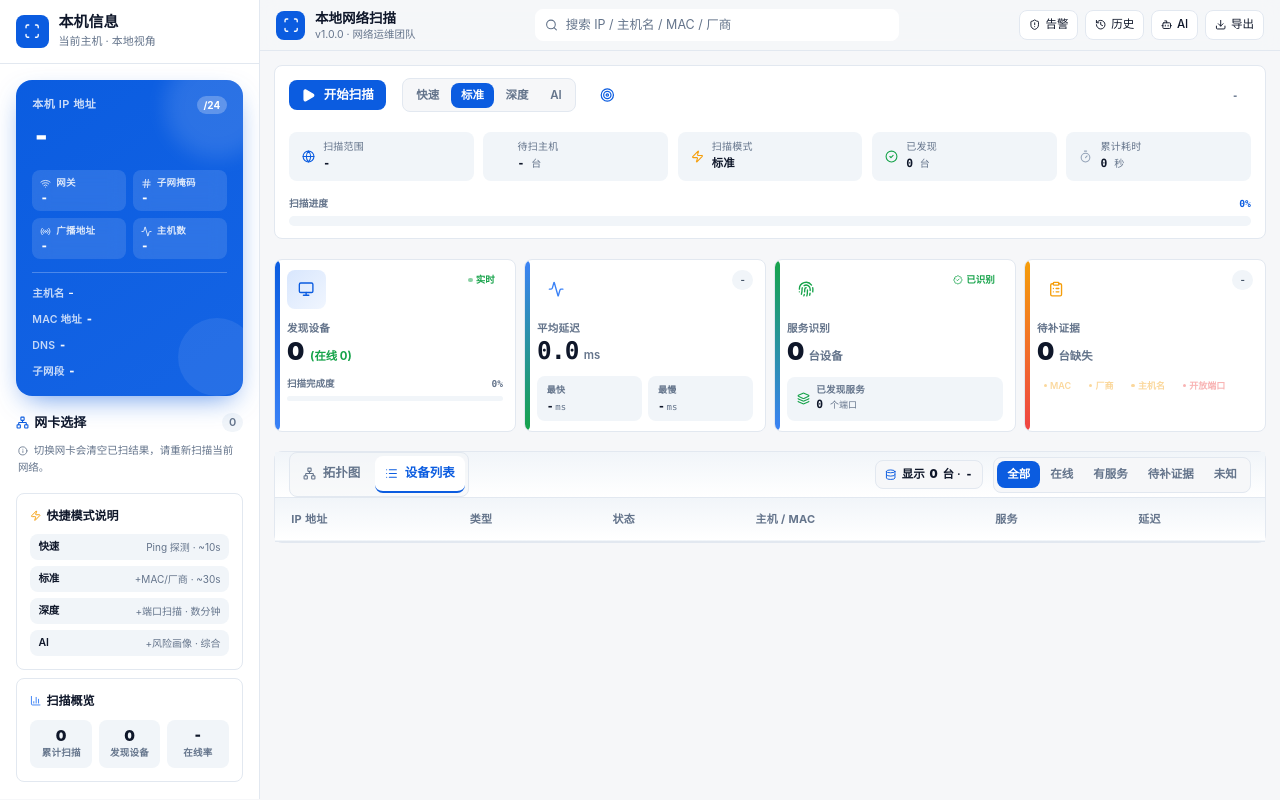
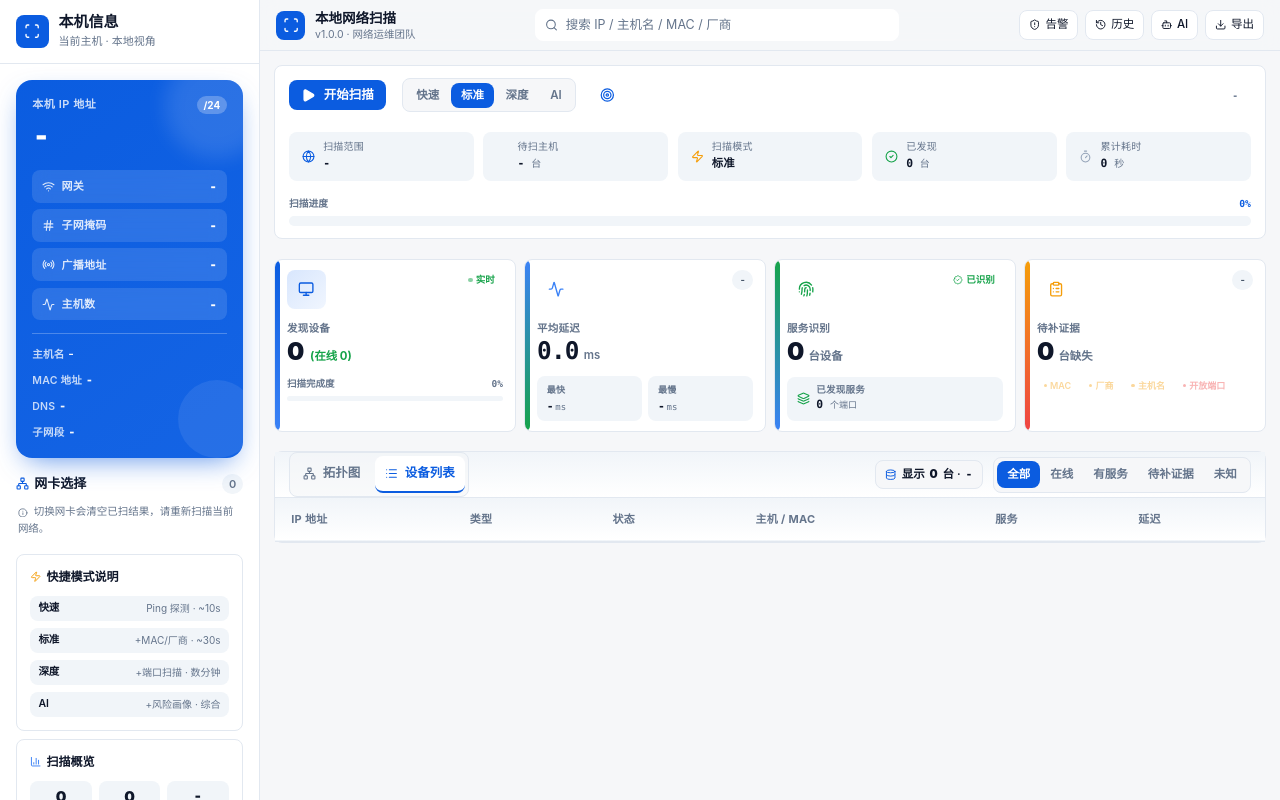
Before and after one commit to leitao2000/network-scanner, an Electron app: page network-scanner/pages/index.html in a window 1280 px wide. Drawn offline with nearby package versions, Linux system fonts and the light colour scheme; no server answers.

Commit message:
style(network-scanner): 调整网络参数布局与样式细节
将原2列网格布局改为单列纵向布局，调整图标尺寸、文字大小与间距，优化页面展示效果

```diff
--- a/network-scanner/pages/index.html
+++ b/network-scanner/pages/index.html
@@ -2181,35 +2181,35 @@ body {
                 </div>
                 <div id="local-ip" class="text-3xl font-black scanner-mono mb-5 tracking-tight" style="font-size:clamp(22px, 2.4vw, 30px);">-</div>
 
-                <!-- 4 项网络参数（2x2 grid） -->
-                <div class="grid grid-cols-2 gap-2 mb-4">
-                  <div class="info-chip-row px-2.5 py-2 rounded-lg bg-white/12 backdrop-blur-sm">
-                    <div class="flex items-center gap-1.5 mb-0.5 opacity-85">
-                      <i data-lucide="wifi" style="width:11px;height:11px;"></i>
-                      <span class="text-[9.5px] font-semibold uppercase tracking-wide">网关</span>
+                <!-- 4 项网络参数（单列，一行一个，横向行布局） -->
+                <div class="space-y-2 mb-4">
+                  <div class="info-chip-row flex items-center justify-between px-3 py-2.5 rounded-lg bg-white/12 backdrop-blur-sm">
+                    <div class="flex items-center gap-2 opacity-85">
+                      <i data-lucide="wifi" style="width:13px;height:13px;"></i>
+                      <span class="text-[11px] font-semibold tracking-wide">网关</span>
                     </div>
-                    <div id="local-gateway" class="scanner-mono text-[12.5px] font-bold leading-none truncate">-</div>
-                  </div>
-                  <div class="info-chip-row px-2.5 py-2 rounded-lg bg-white/12 backdrop-blur-sm">
-                    <div class="flex items-center gap-1.5 mb-0.5 opacity-85">
-                      <i data-lucide="hash" style="width:11px;height:11px;"></i>
-                      <span class="text-[9.5px] font-semibold uppercase tracking-wide">子网掩码</span>
+                    <div id="local-gateway" class="scanner-mono text-[13px] font-bold leading-none truncate">-</div>
+                  </div>
+                  <div class="info-chip-row flex items-center justify-between px-3 py-2.5 rounded-lg bg-white/12 backdrop-blur-sm">
+                    <div class="flex items-center gap-2 opacity-85">
+                      <i data-lucide="hash" style="width:13px;height:13px;"></i>
+                      <span class="text-[11px] font-semibold tracking-wide">子网掩码</span>
                     </div>
-                    <div id="local-netmask" class="scanner-mono text-[12.5px] font-bold leading-none truncate">-</div>
-                  </div>
-                  <div class="info-chip-row px-2.5 py-2 rounded-lg bg-white/12 backdrop-blur-sm">
-                    <div class="flex items-center gap-1.5 mb-0.5 opacity-85">
-                      <i data-lucide="radio" style="width:11px;height:11px;"></i>
-                      <span class="text-[9.5px] font-semibold uppercase tracking-wide">广播地址</span>
+                    <div id="local-netmask" class="scanner-mono text-[13px] font-bold leading-none truncate">-</div>
+                  </div>
+                  <div class="info-chip-row flex items-center justify-between px-3 py-2.5 rounded-lg bg-white/12 backdrop-blur-sm">
+                    <div class="flex items-center gap-2 opacity-85">
+                      <i data-lucide="radio" style="width:13px;height:13px;"></i>
+                      <span class="text-[11px] font-semibold tracking-wide">广播地址</span>
                     </div>
-                    <div id="local-broadcast" class="scanner-mono text-[12.5px] font-bold leading-none truncate">-</div>
-                  </div>
-                  <div class="info-chip-row px-2.5 py-2 rounded-lg bg-white/12 backdrop-blur-sm">
-                    <div class="flex items-center gap-1.5 mb-0.5 opacity-85">
-                      <i data-lucide="activity" style="width:11px;height:11px;"></i>
-                      <span class="text-[9.5px] font-semibold uppercase tracking-wide">主机数</span>
+                    <div id="local-broadcast" class="scanner-mono text-[13px] font-bold leading-none truncate">-</div>
+                  </div>
+                  <div class="info-chip-row flex items-center justify-between px-3 py-2.5 rounded-lg bg-white/12 backdrop-blur-sm">
+                    <div class="flex items-center gap-2 opacity-85">
+                      <i data-lucide="activity" style="width:13px;height:13px;"></i>
+                      <span class="text-[11px] font-semibold tracking-wide">主机数</span>
                     </div>
-                    <div id="local-host-count" class="scanner-mono text-[12.5px] font-bold leading-none">-</div>
+                    <div id="local-host-count" class="scanner-mono text-[13px] font-bold leading-none">-</div>
                   </div>
                 </div>
 
```
